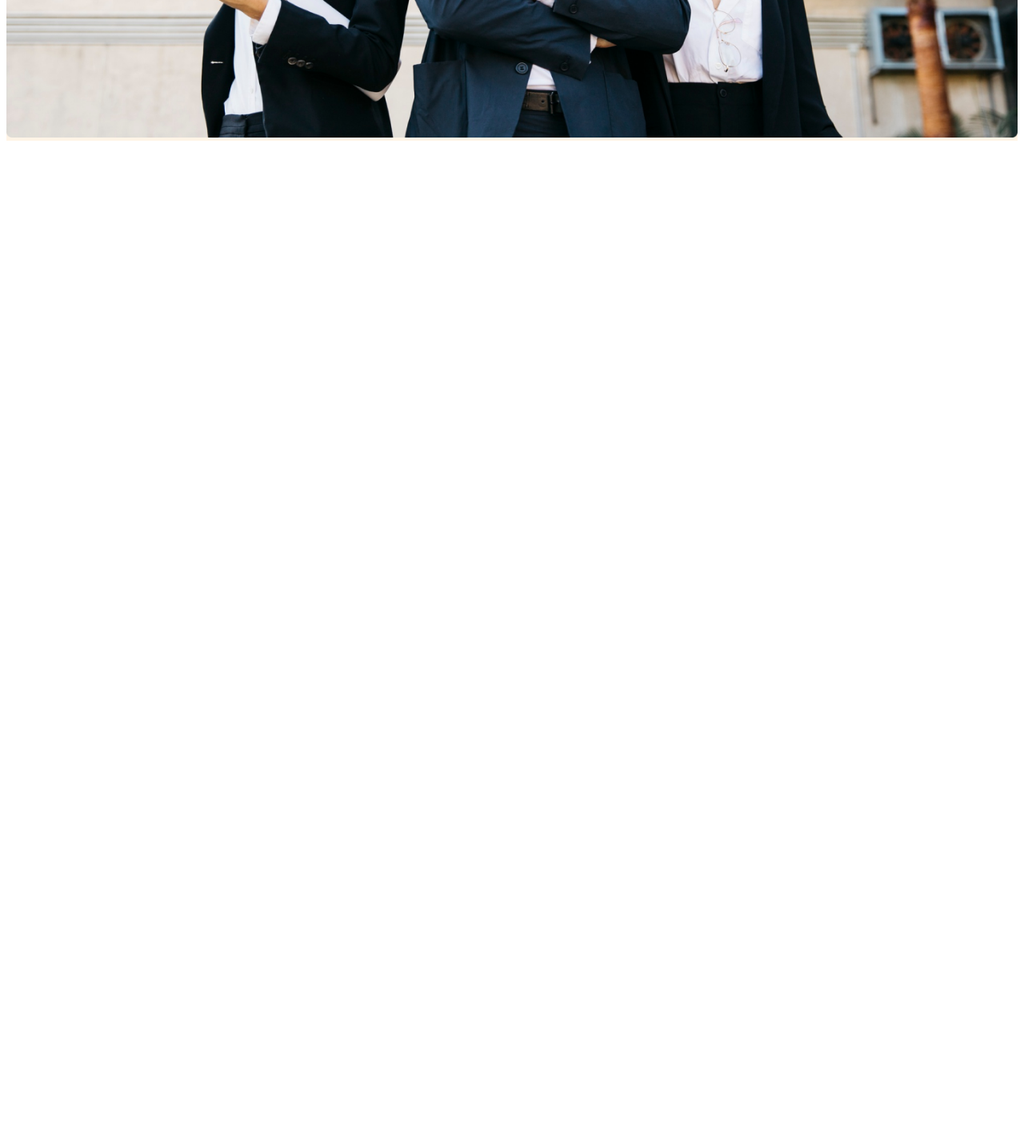
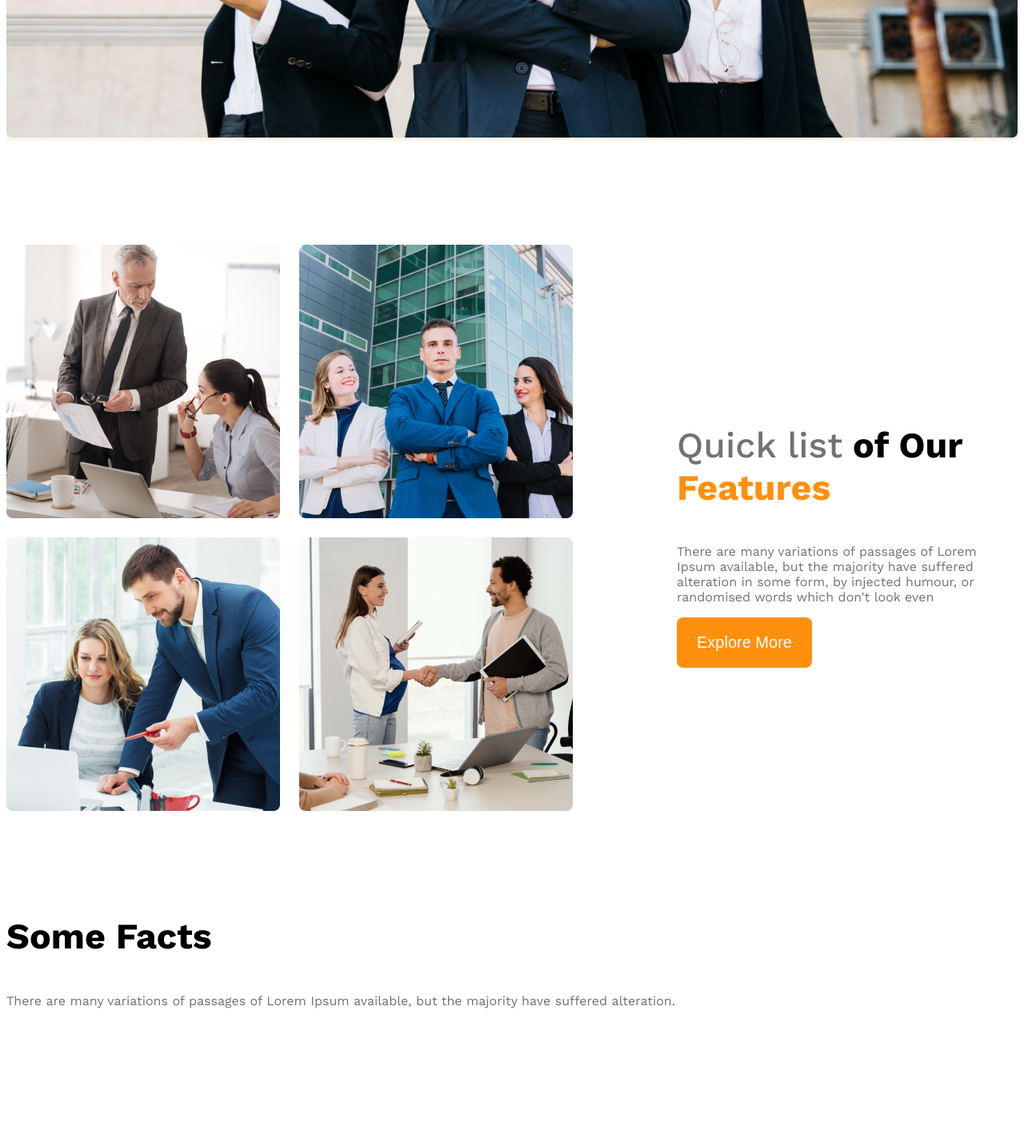
Before and after one commit to Foysal965/g3-architecs-responsive-web-site, a plain HTML site: page index.html in a window 1280 px wide. Shown: the part 1008-2431 px from the top of the page at 80% size. Before the commit the page ends 1192 px from the top, so only its background shows below. Drawn offline with nearby package versions, Linux system fonts and the light colour scheme.

Commit message:
made team responsive and added fact structure

```diff
--- a/index.html
+++ b/index.html
@@ -27,7 +27,54 @@
     </div>
   </header>
   <main>
+    <!-- teams section start -->
+    <section class="teams display-flex">
+      <div class="team-img-container">
+        <img src="images/team1.png" alt="two architect discussing about design">
+        <img src="images/team2.png" alt="">
+        <img src="images/team3.png" alt="">
+        <img src="images/team4.png" alt="">
+      </div>
+      <div class="our-features">
+        <h3 class="section-title"><span id="quick-list" class="text-light-gray">Quick list</span> <span>of Our</span> <span class="text-primary">Features</span></h3>
+        <p class="feature-description text-light-gray" >There are many variations of passages of Lorem Ipsum available, but the majority have suffered alteration in some form, by injected humour, or randomised words which don't look even</p>
 
+        <button class="btn-primary">Explore More</button>
+      </div>
+    </section>
+    <!-- feature will enjoy -->
+     <section>
+
+     </section>
+
+     <!-- Some facts-->
+      <section class="some-facts">
+        <h3 class="section-title">Some Facts</h3>
+        <p class="text-light-gray">There are many variations of passages of Lorem Ipsum available, but the majority have suffered alteration.</p>
+
+        <div class="facts-container">
+          <div class="fact">
+            <img src="" alt="" class="fact-icon">
+            <h4 class="fact-number"></h4>
+            <h5 class="fact-name"></h5>
+          </div>
+          <div class="fact">
+            <img src="" alt="" class="fact-icon">
+            <h4 class="fact-number"></h4>
+            <h5 class="fact-name"></h5>
+          </div>
+          <div class="fact">
+            <img src="" alt="" class="fact-icon">
+            <h4 class="fact-number"></h4>
+            <h5 class="fact-name"></h5>
+          </div>
+          <div class="fact">
+            <img src="" alt="" class="fact-icon">
+            <h4 class="fact-number"></h4>
+            <h5 class="fact-name"></h5>
+          </div>
+        </div>
+      </section>
   </main>
   <footer>
 
--- a/styles/architects.css
+++ b/styles/architects.css
@@ -12,6 +12,15 @@
 
 .display-flex {
   display: flex;
+}
+
+.text-primary {
+  color: #FF900E;
+}
+
+.section-title {
+  font-size: 2.8rem;
+  font-weight: 700;
 }
 
 /* dark02 */
@@ -37,6 +46,16 @@
   font-size: 1.25rem;
   border-radius: 8px;
   border: none;
+}
+
+main {
+  max-width: 1440px;
+  margin: 0 auto;
+}
+
+main>section {
+  margin-top: 130px;
+
 }
 
 /* header styles */
@@ -90,12 +109,55 @@
   width: 100%;
 }
 
+/* team and feature related styles */
+.teams {
+  align-items: center;
+}
+
+.team-img-container {
+  display: grid;
+  grid-template-columns: repeat(2, 1fr);
+  gap: 24px;
+}
+
+.our-features {
+  margin-left: 130px;
+  max-width: 530px;
+
+}
+
+
+#quick-list {
+  font-weight: 500;
+}
+
 /* responsive media query */
 
 @media screen and (max-width: 576px) {
 
   .navbar,
-  .nav-links {
+  .nav-links,
+  .teams {
     flex-direction: column;
   }
+
+  .team-img-container {
+    grid-template-columns: repeat(1, 1fr);
+  }
+
+  .our-features {
+    margin-left: 20px;
+  }
 }
+
+/* medium size device */
+
+@media screen and (min-width: 576px) and (max-width: 992px) {
+  .teams {
+    flex-direction: column;
+  }
+
+  .our-features {
+    margin: 50px auto;
+  }
+}
```
